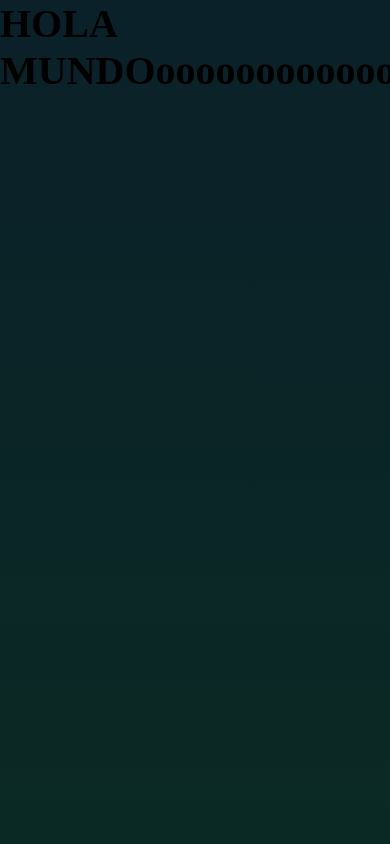
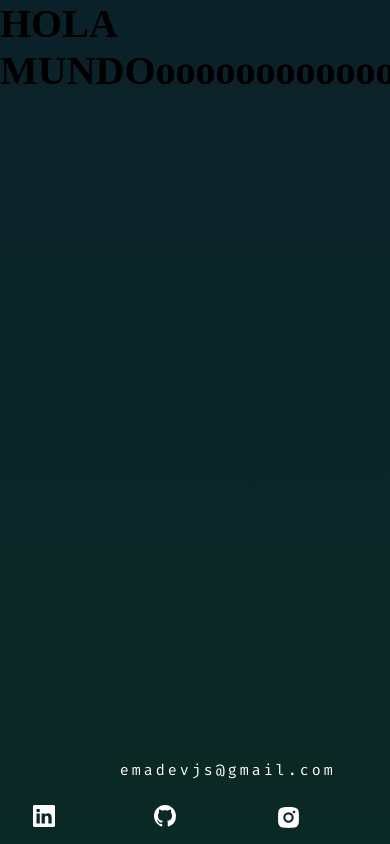
Before and after one commit to emadel1990/emadevjs, a React (Create React App) app: page / in a window 390 px wide. Shown: the part 844-1688 px from the top of the page. Built offline with nearby package versions, Linux system fonts and the light colour scheme.

Commit message:
mobile footer ready

```diff
--- a/src/components/Footer/Footer.css
+++ b/src/components/Footer/Footer.css
@@ -72,6 +72,38 @@ a{
 }
 @media(max-width:990px){
     .footer{
-        display: none;
+        position: absolute;
+        bottom: 10px;
+        width: 100vw;
+        display: flex;
+        flex-direction: column;
+        justify-content: center;
+        align-items: center;
+
     }
+    .footer-right{
+        position: absolute;
+        margin-top: -100px;
+    }
+    .ul-left{
+        list-style-type: none;
+        display: flex;
+        flex-wrap: wrap;
+        flex-direction: row;
+        justify-content: space-between;
+        width: 100vw;
+
+    }
+    .email-p{
+        text-decoration: none;
+        color: white;
+        letter-spacing: 3px;
+        font-family: var(--letter-style-2);
+        font-size: 15px;
+    }
+    a{
+        color: white;
+    }
+
+
 }
--- a/src/components/Home/Home.css
+++ b/src/components/Home/Home.css
@@ -50,6 +50,9 @@
 
 /* MOBILE */
 @media(max-width:990px){
+  .myName, .myDescription{
+    font-size: 15px;
+  }
   .fullName{
     font-size: 35px;
   }
--- a/src/components/Navbar/navbar.css
+++ b/src/components/Navbar/navbar.css
@@ -56,6 +56,7 @@
     top: calc(100% + 8px);
     width: 100%;
     height: 1px;
+    z-index: -1;
 }
 
 .noselect {
```
